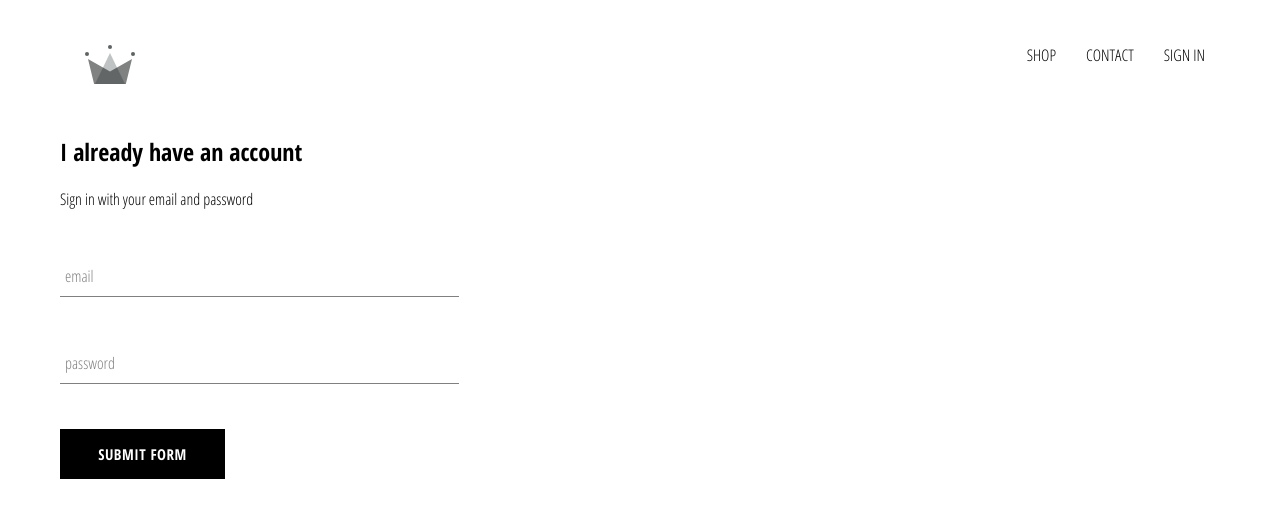
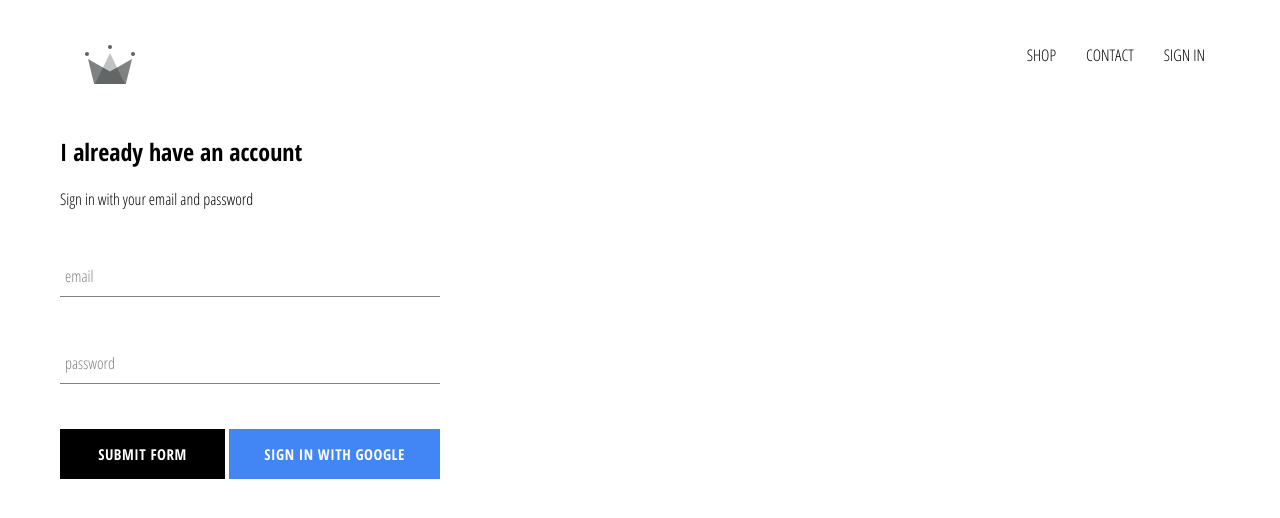
Before and after one commit to AlenaSG/crwn-clothing-store, a React (Create React App) app: page /signin in a window 1280 px wide. Shown: the top 518 px of the page. Built offline with nearby package versions, Linux system fonts and the light colour scheme; no server answers.

Commit message:
integrated firebase, created sign in page with sign in component and google sign-in

```diff
--- a/package.json
+++ b/package.json
@@ -6,6 +6,7 @@
     "@testing-library/jest-dom": "^4.2.4",
     "@testing-library/react": "^9.3.2",
     "@testing-library/user-event": "^7.1.2",
+    "firebase": "^7.14.2",
     "node-sass": "^4.14.0",
     "react": "^16.13.1",
     "react-dom": "^16.13.1",
--- a/src/App.css
+++ b/src/App.css
@@ -7,3 +7,7 @@
     text-decoration: none;
     color: black;
 }
+
+*{
+    box-sizing: border-box;
+}
--- a/src/App.js
+++ b/src/App.js
@@ -5,12 +5,36 @@
 import ShopPage from './pages/shop/shop.component';
 import Header from './components/header/header.component';
 import SignInUp from './pages/sign-in-up-page/sign-in-up-page.component';
+import { auth } from './firebase/firebase.utils';
 
 
-function App() {
+class App extends React.Component {
+  constructor(){
+    super();
+
+    this.state={
+      currentUser: null
+    }
+  }
+
+  unsubscribeFromAuth = null;
+
+  componentDidMount() {
+    this.unsubscribeFromAuth = auth.onAuthStateChanged(user => {
+      this.setState({currentUser: user});
+
+      console.log(user);
+    });
+  }
+
+  componentWillUnmount() {
+    this.unsubscribeFromAuth();
+  }
+
+  render() {
     return (
       <div>
-    <Header />
+      <Header currentUser={this.state.currentUser} />
       <Switch>
         <Route exact path='/' component={HomePage} />
         <Route path='/shop' component={ShopPage} />
@@ -19,5 +43,6 @@
       </div>
     );
   }
+}
 
 export default App;
--- a/src/components/custom-button/custom-button.component.jsx
+++ b/src/components/custom-button/custom-button.component.jsx
@@ -1,8 +1,8 @@
 import React from 'react';
 import './custom-button.styles.scss';
 
-const CustomButton = ({ children, ...otherProps }) => (
-    <button className='custom-button' {...otherProps}>
+const CustomButton = ({ children, isGoogleSignIn, ...otherProps }) => (
+    <button className={`${isGoogleSignIn ? 'google-sign-in' : '' } custom-button`} {...otherProps}>
         {children}
     </button>
 )
--- a/src/components/custom-button/custom-button.styles.scss
+++ b/src/components/custom-button/custom-button.styles.scss
@@ -19,4 +19,15 @@
       color: black;
       border: 1px solid black;
     }
+
+    &.google-sign-in {
+        background-color: #4285f4;
+        color: white;
+
+        &:hover {
+           background-color: #357ae8;
+           border: none;
+        }
+
+    }
   }
--- a/src/components/header/header.component.jsx
+++ b/src/components/header/header.component.jsx
@@ -2,8 +2,10 @@
 import './header.styles.scss';
 import { Link } from 'react-router-dom';
 import { ReactComponent as Logo } from '../../assets/original.svg';
+import { auth } from '../../firebase/firebase.utils';
 
-const Header = () => (
+
+const Header = ({ currentUser }) => (
     <div className='header'>
         <Link className='logo-container' to="/">
             <Logo className='logo'/>
@@ -15,9 +17,12 @@
             <Link className='option' to='/conact'>
                 CONTACT
             </Link>
-            <Link className='option' to='/signin'>
-                SIGN IN
-            </Link>
+           {
+               currentUser ?
+               <div className='option' onClick={() => auth.signOut()}>SIGN OUT</div>
+               :
+               <Link className='option' to='/signin'>SIGN IN</Link>
+           }
         </div>
     </div>
 )
--- a/src/components/header/header.styles.scss
+++ b/src/components/header/header.styles.scss
@@ -20,6 +20,7 @@
 
       .option {
         padding: 10px 15px;
+        cursor: pointer;
       }
     }
   }
--- a/src/components/sign-in/sign-in.component.jsx
+++ b/src/components/sign-in/sign-in.component.jsx
@@ -2,6 +2,7 @@
 import './sign-in.styles.scss';
 import FormInput from '../form-input/form-input.component';
 import CustomButton from '../custom-button/custom-button.component';
+import { signInWithGoogle } from '../../firebase/firebase.utils';
 
 class SignIn extends React.Component{
     constructor(props){
@@ -47,8 +48,10 @@
                         label="password"
                         handleChange={this.handleChange}
                         required />
-
-                    <CustomButton type='submit'>Submit Form</CustomButton>
+                    <div className="buttons">
+                        <CustomButton type='submit'>Submit Form</CustomButton>
+                        <CustomButton onClick={signInWithGoogle} isGoogleSignIn>Sign in with Google</CustomButton>
+                    </div>
                 </form>
             </div>
         );
--- a/src/components/sign-in/sign-in.styles.scss
+++ b/src/components/sign-in/sign-in.styles.scss
@@ -1,9 +1,14 @@
 .sign-in{
-    width: 30vw;
+    width: 380px;
     display: flex;
     flex-direction: column;
 
     .title{
         margin: 10px 0;
     }
+
+    .buttons{
+        display: flex;
+        justify-content: space-between;
+    }
 }
--- /dev/null
+++ b/src/firebase/firebase.utils.js
@@ -0,0 +1,26 @@
+import firebase from 'firebase/app';
+import 'firebase/firestore';
+import 'firebase/auth';
+
+const config = {
+    apiKey: "AIzaSyAeoJIbDKII1yWi0jpvaFCI82_aPG_BDZ8",
+    authDomain: "crwn-db-5a0ed.firebaseapp.com",
+    databaseURL: "https://crwn-db-5a0ed.firebaseio.com",
+    projectId: "crwn-db-5a0ed",
+    storageBucket: "crwn-db-5a0ed.appspot.com",
+    messagingSenderId: "588236521553",
+    appId: "1:588236521553:web:e8f03fea217f70cf6f3870",
+    measurementId: "G-LD79QZH20V"
+  };
+
+  firebase.initializeApp(config);
+
+
+  export const auth = firebase.auth();
+  export const firestore = firebase.firestore();
+
+  const provider = new firebase.auth.GoogleAuthProvider();
+  provider.setCustomParameters({ prompt: 'select_account' });
+  export const signInWithGoogle = () => auth.signInWithPopup(provider);
+
+  export default firebase;
```
Also changed, not shown: 1 other file (tests, documents, lock files or other folders). Lines whose indentation alone changed are shown as unchanged.
